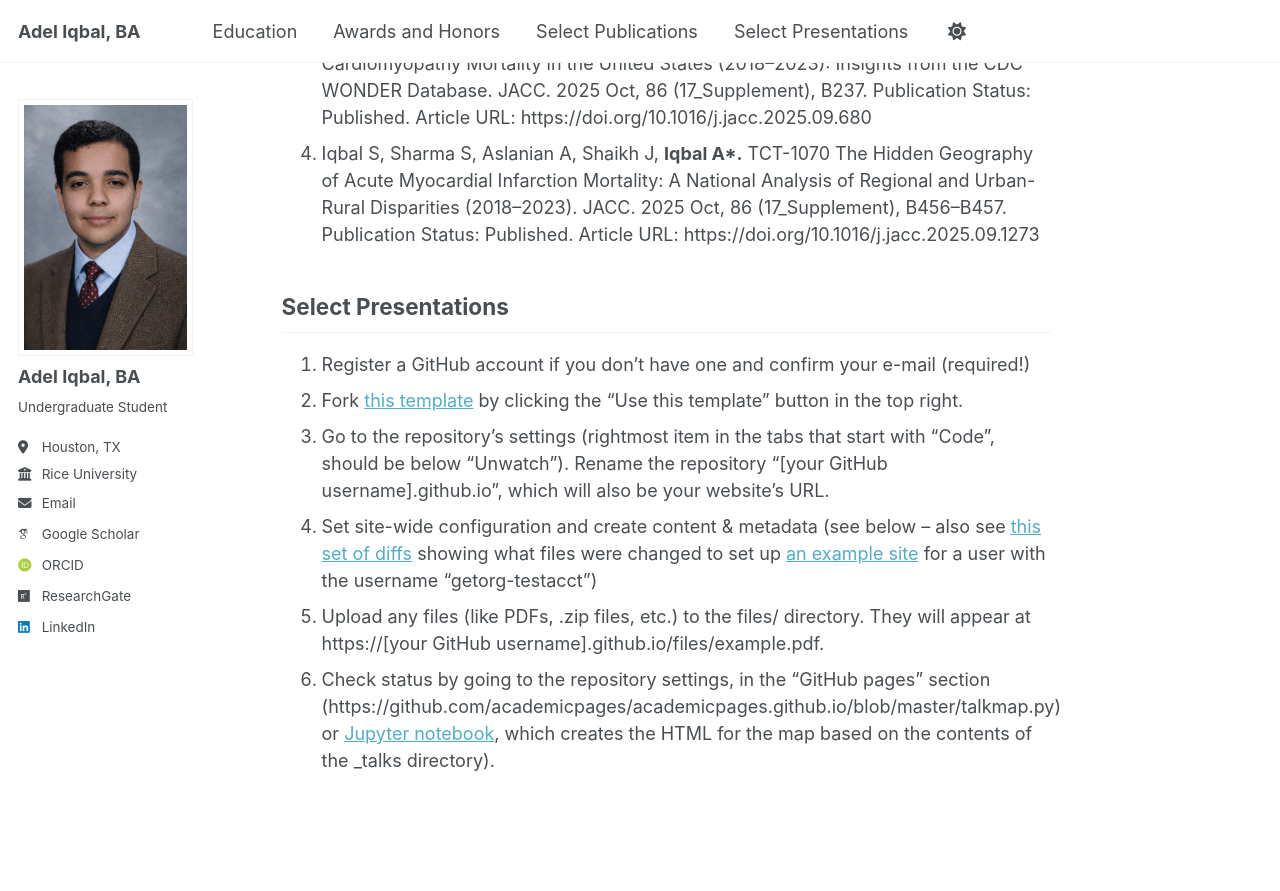
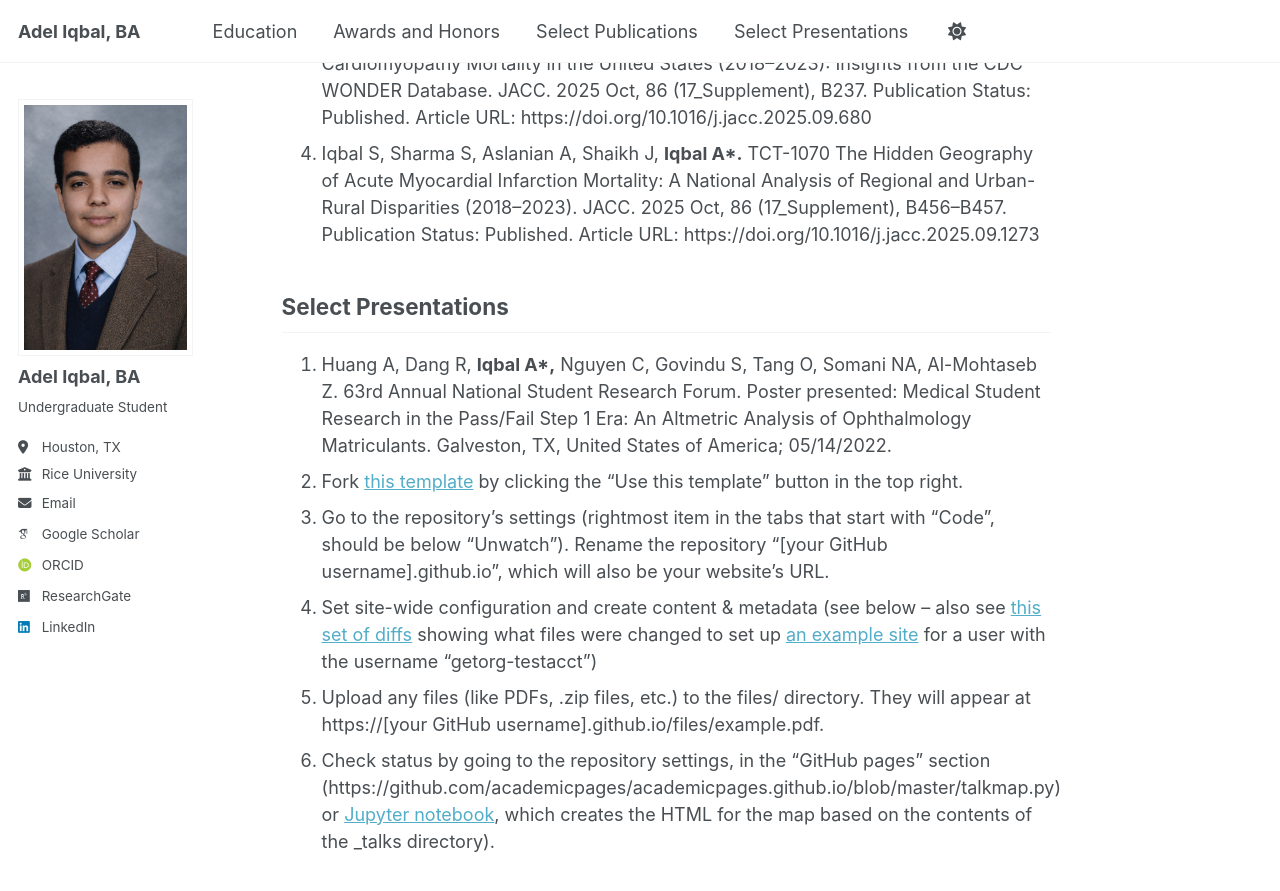
Before and after one commit to adel-iqbal/aiqbal, a Jekyll site: the page built from _pages/about.md, in a window 1280 px wide and 900 px high, scrolled down 993 px. Shown: the top 891 px of the window. Built offline with Jekyll 4.4.1, drawn with Linux system fonts in a browser that asks for light colours; some web fonts are replaced; a script bundle is joined from its source files by our own code; library files that are not in the unit come from our copies; before the commit the page ends 1812 px from its top, so only the background shows below that.

Commit message:
Update about.md

```diff
--- a/_pages/about.md
+++ b/_pages/about.md
@@ -40,7 +40,7 @@ Select Publications
 
 Select Presentations
 ------
-1. Register a GitHub account if you don't have one and confirm your e-mail (required!)
+1. Huang A, Dang R, **Iqbal A\*,** Nguyen C, Govindu S, Tang O, Somani NA, Al-Mohtaseb Z. 63rd Annual National Student Research Forum. Poster presented: Medical Student Research in the Pass/Fail Step 1 Era: An Altmetric Analysis of Ophthalmology Matriculants. Galveston, TX, United States of America; 05/14/2022.
 1. Fork [this template](https://github.com/academicpages/academicpages.github.io) by clicking the "Use this template" button in the top right.
 1. Go to the repository's settings (rightmost item in the tabs that start with "Code", should be below "Unwatch"). Rename the repository "[your GitHub username].github.io", which will also be your website's URL.
 1. Set site-wide configuration and create content & metadata (see below -- also see [this set of diffs](https://archive.is/3TPas) showing what files were changed to set up [an example site](https://getorg-testacct.github.io) for a user with the username "getorg-testacct")
```
